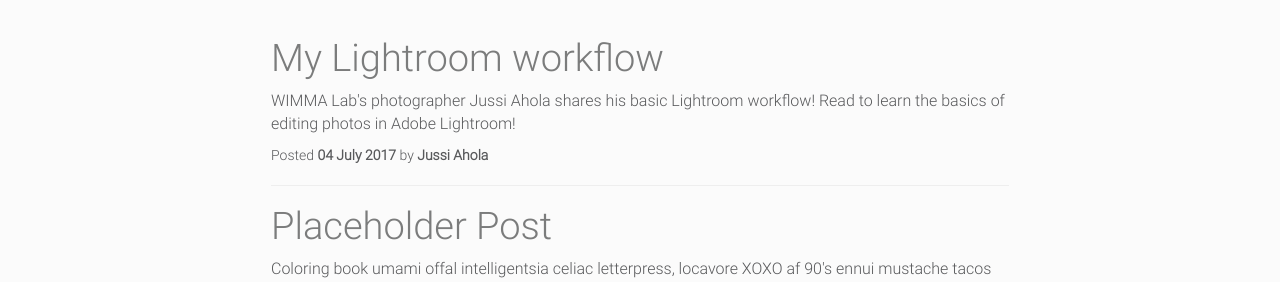
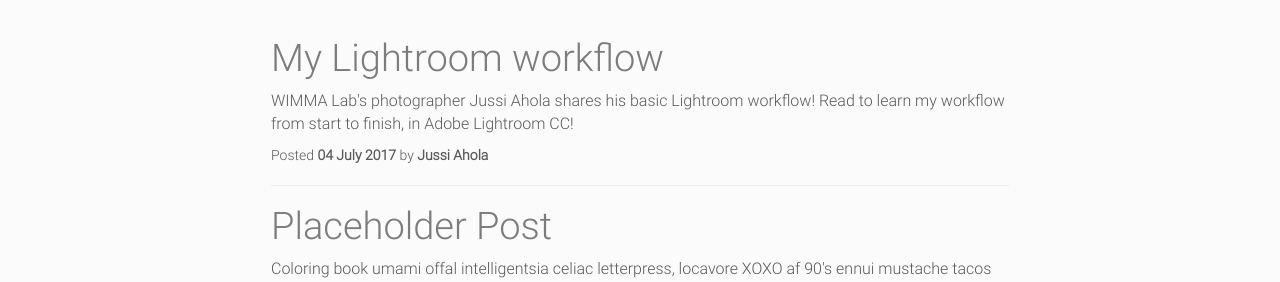
Before and after one commit to wimmalab/blog, a Jekyll site: the page built from index.html, in a window 1280 px wide and 900 px high. Shown: the part 452-734 px from the top of the window. Built offline with Jekyll 4.4.1, drawn with Linux system fonts in a browser that asks for light colours; nearby versions of some CDN libraries; the list of posts is cut into pages by our own code.

Commit message:
Update 2017-07-04-My-Lightroom-Workflow.md

```diff
--- a/_posts/2017-07-04-My-Lightroom-Workflow.md
+++ b/_posts/2017-07-04-My-Lightroom-Workflow.md
@@ -2,7 +2,7 @@
 layout: page
 title: My Lightroom workflow
 date: 2017-07-04
-meta: WIMMA Lab's photographer Jussi Ahola shares his basic Lightroom workflow! Read to learn the basics of editing photos in Adobe Lightroom!
+meta: WIMMA Lab's photographer Jussi Ahola shares his basic Lightroom workflow! Read to learn my workflow from start to finish, in Adobe Lightroom CC!
 image:
 author: Jussi Ahola
 ---
```
